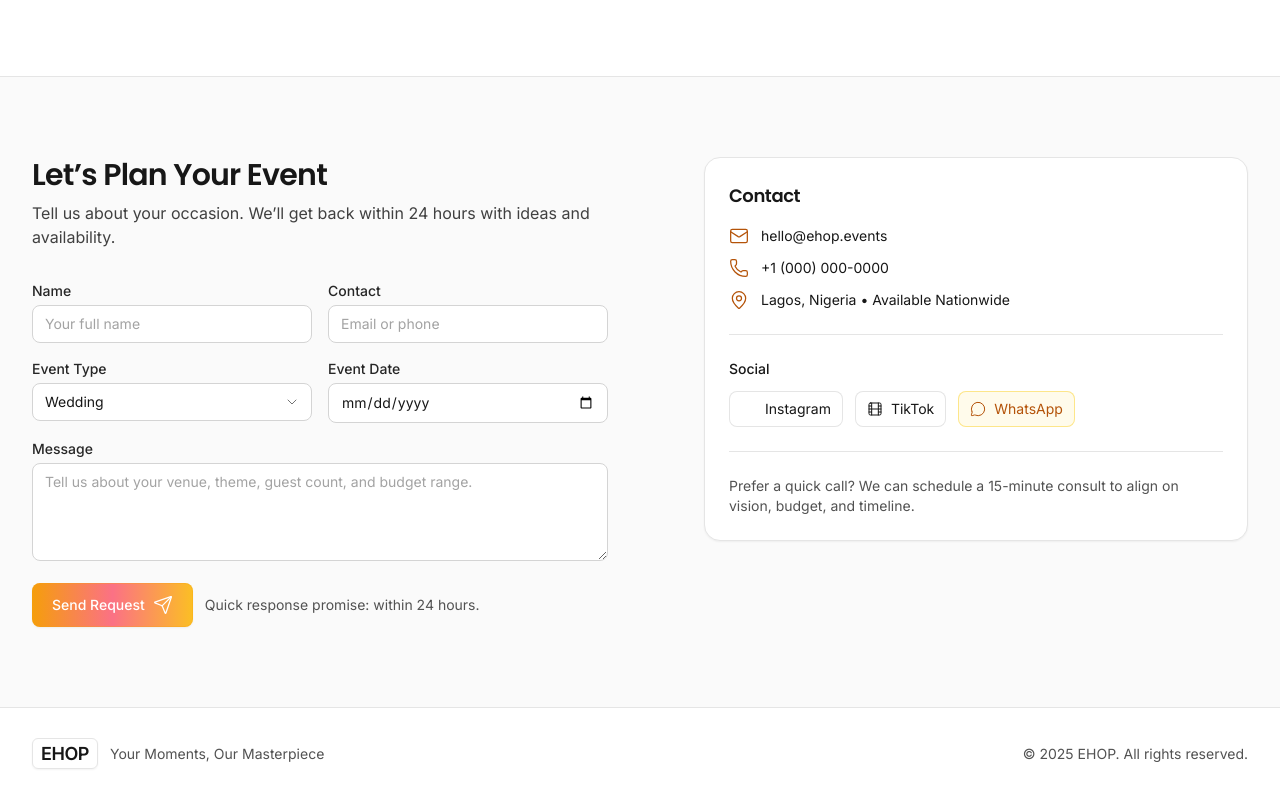
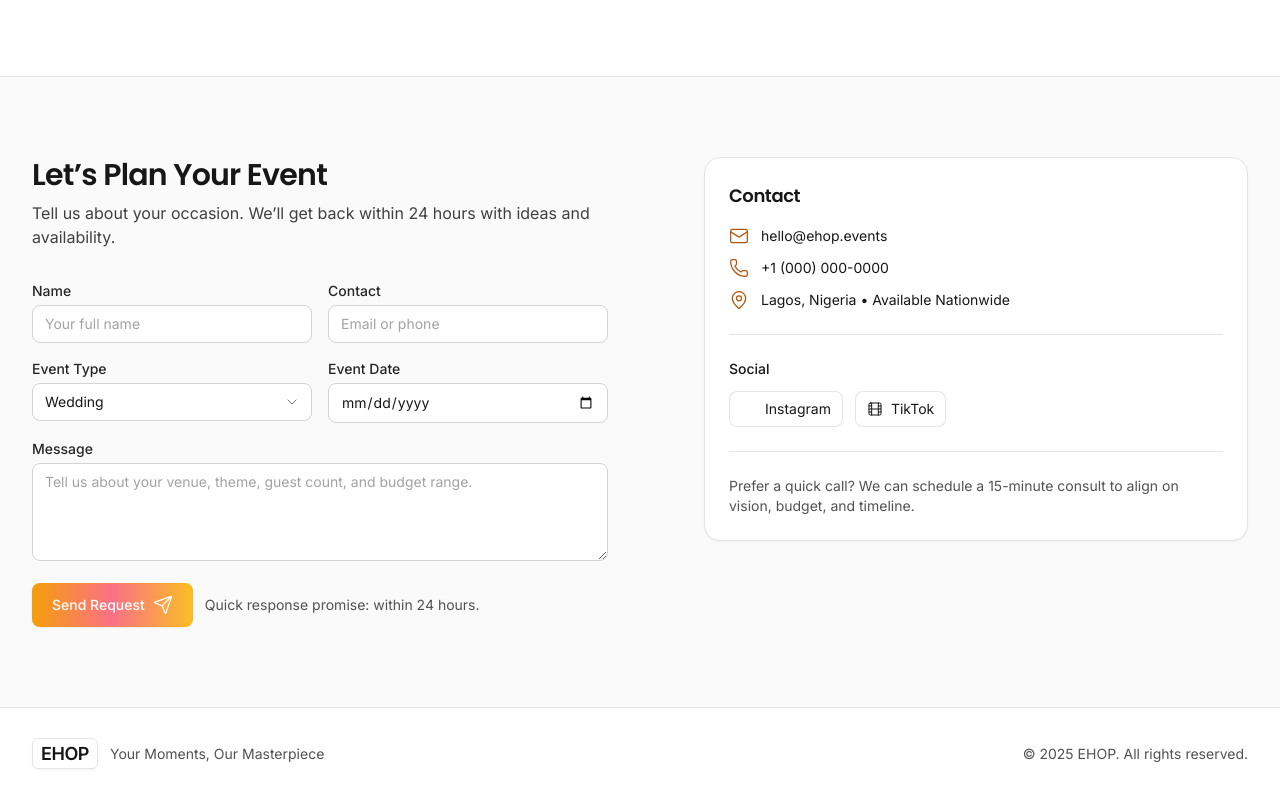
Before and after one commit to lloyd76/ehop, a plain HTML site: page index.html in a window 1280 px wide. Shown: the part 2895-3695 px from the top of the page. Drawn offline with nearby package versions, Linux system fonts and the light colour scheme; some icons are missing.

Commit message:
Update index.html

```diff
--- a/index.html
+++ b/index.html
@@ -461,10 +461,6 @@
                     <i data-lucide="film" class="w-4 h-4"></i>
                     TikTok
                   </a>
-                  <a href="https://wa.me/0000000000" target="_blank" class="inline-flex items-center gap-2 rounded-lg px-3 py-2 text-sm ring-1 ring-inset ring-amber-200 bg-amber-50 text-amber-700 hover:bg-amber-100 hover:ring-amber-300">
-                    <i data-lucide="message-circle" class="w-4 h-4"></i>
-                    WhatsApp
-                  </a>
                 </div>
               </div>
 
```
